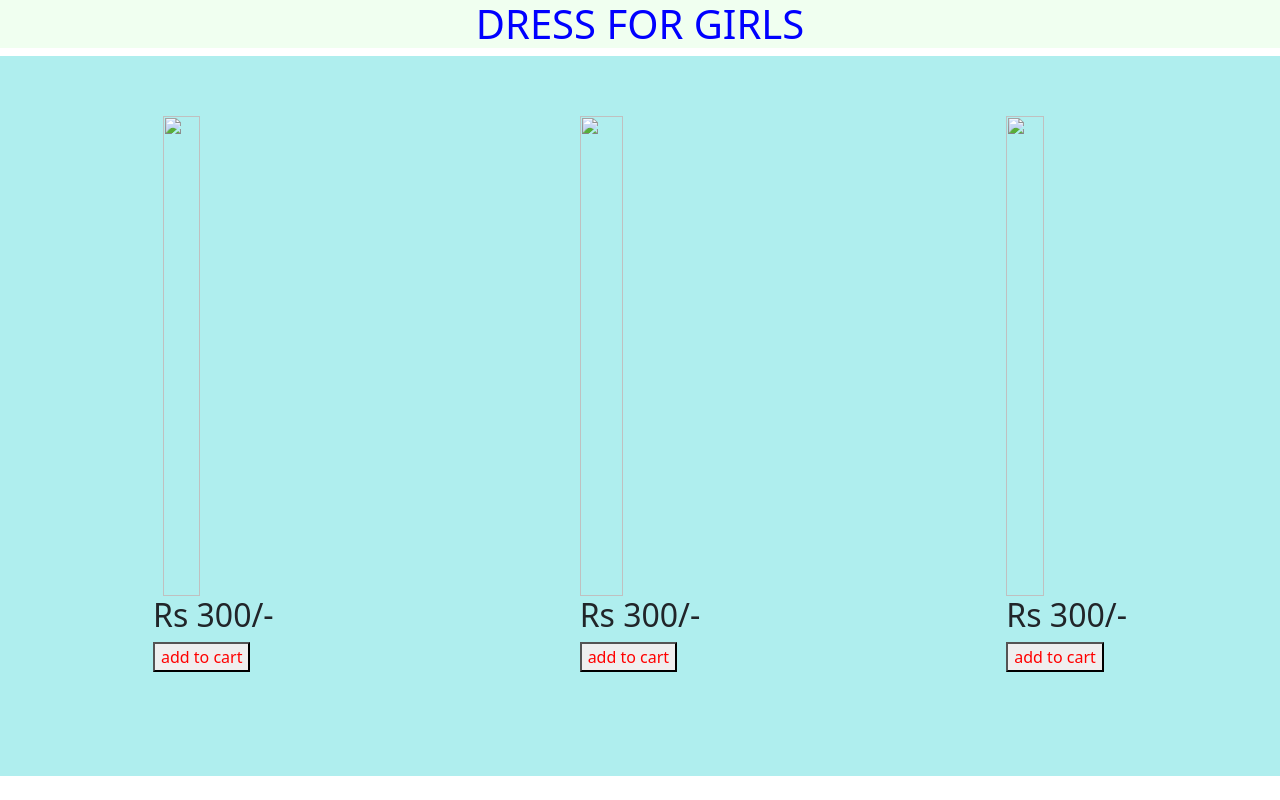
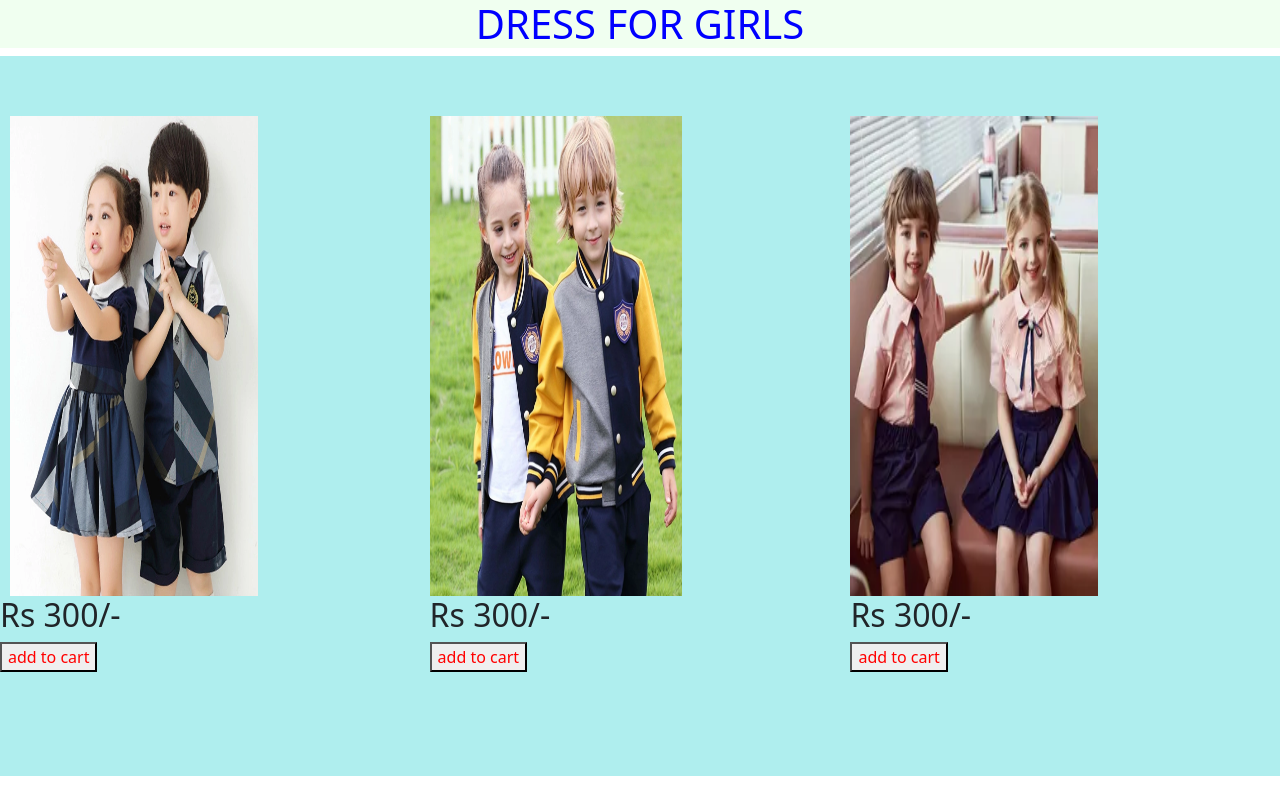
Before and after one commit to SAVLEENPREET/10_products, a plain HTML site: page dressb.html in a window 1280 px wide. Shown: the top 800 px of the page. Drawn offline with nearby package versions, Linux system fonts and the light colour scheme.

Commit message:
Update dressb.html

```diff
--- a/dressb.html
+++ b/dressb.html
@@ -16,7 +16,7 @@
 
     <div class="dg" style="display: flex; justify-content: space-around; padding-top: 60px; background-color: paleturquoise; height: 90vh; width: 100vw;">
     <div class="pp">
-        <img src="images 4/db1.webp" style="height: 60vh; width: 60%; padding-left: 10px;">
+        <img src="db1.webp" style="height: 60vh; width: 60%; padding-left: 10px;">
         <h2>Rs 300/-</h2>
         <button class="addtocart">
             <div class="pretext" style="color: red;">
@@ -25,7 +25,7 @@
           </button>
     </div>
     <div class="ppp">
-    <img src="images 4/db2 - Copy.webp"  style="height: 60vh; width: 60%;">
+    <img src="db2 - Copy.webp"  style="height: 60vh; width: 60%;">
     <h2>Rs 300/-</h2>
     <button class="addtocart">
         <div class="pretext" style="color: red;">
@@ -34,7 +34,7 @@
     </button>
     </div>
     <div class="ii">
-    <img src="images 4/db3.webp"  style="height: 60vh; width: 60%; padding-right: 10px;">
+    <img src="db3.webp"  style="height: 60vh; width: 60%; padding-right: 10px;">
     <h2>Rs 300/-</h2>
     <button class="addtocart">
         <div class="pretext" style="color: red;">
```
